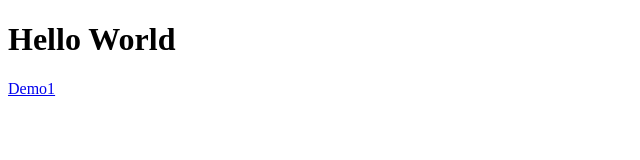
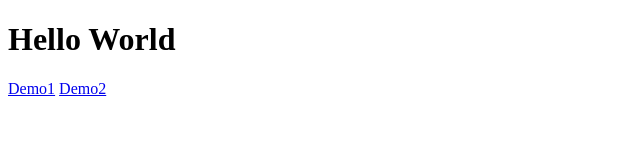
Before and after one commit to scott2srikanth/SONET, a plain HTML site: page index.html in a window 1280 px wide. Shown: the full height of the page, 0-640 px from the left. Drawn offline with Linux system fonts and the light colour scheme.

Commit message:
Update index.html

```diff
--- a/index.html
+++ b/index.html
@@ -6,5 +6,6 @@
     <body>
         <h1>Hello World</h1>
         <a href="demo1.html">Demo1</a>
+        <a href="test.html">Demo2</a>
     </body>
 </html>
```
